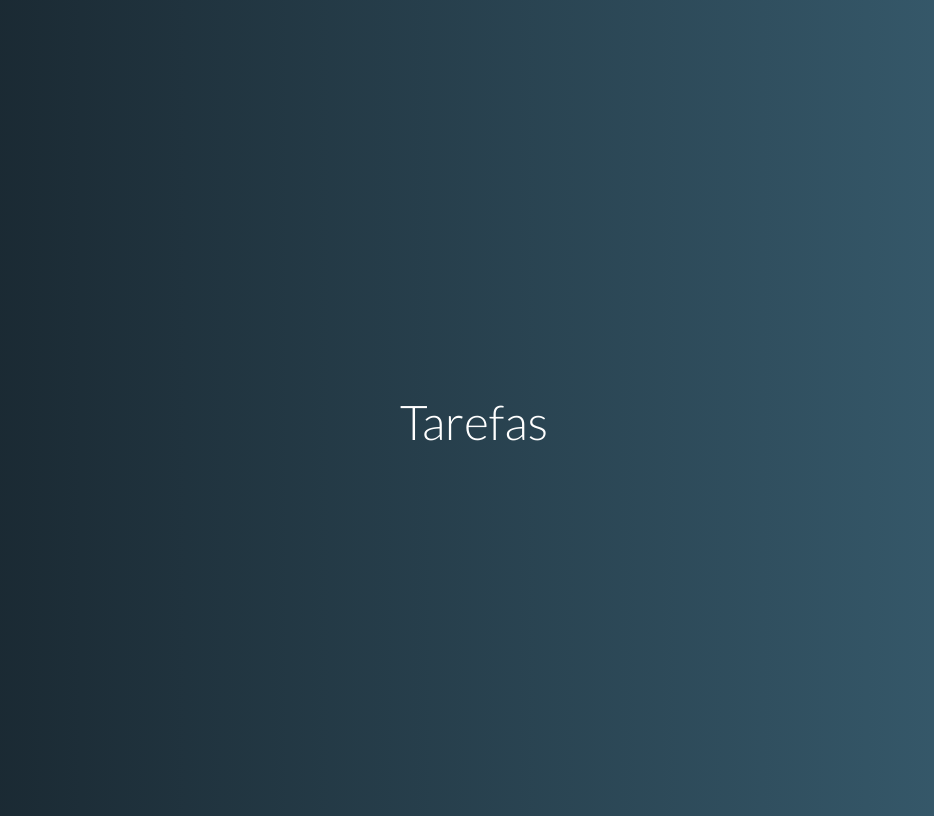
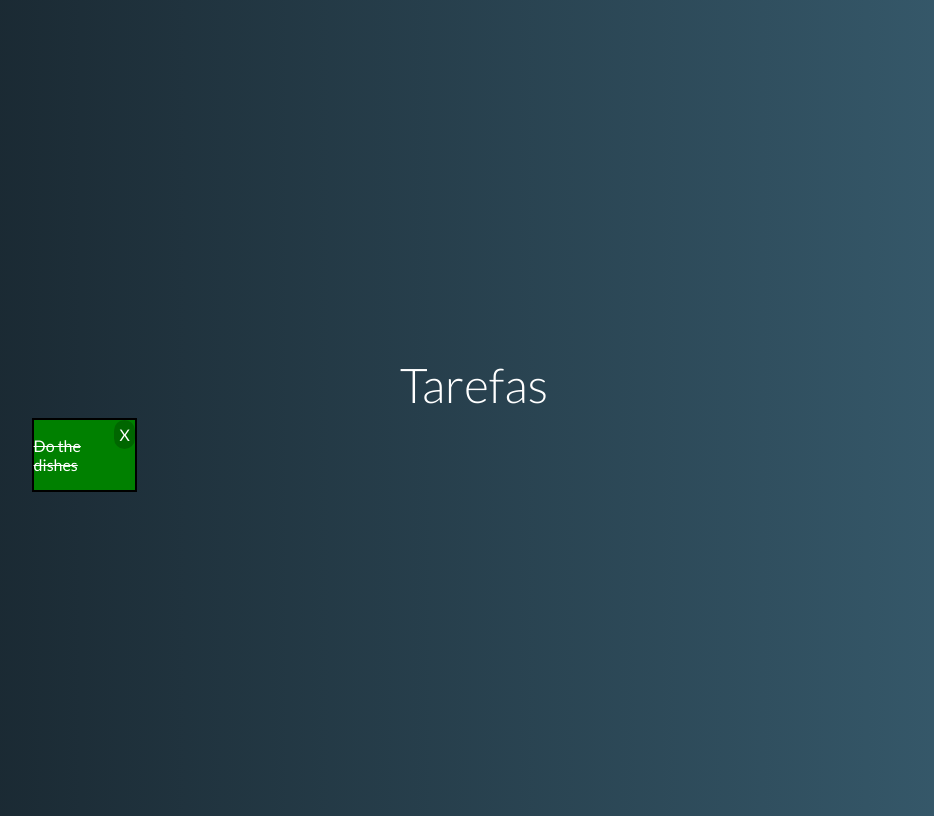
Before and after one commit to joaofelipesus/todo-list-vue-course, a Vue app: page / in a window 1280 px wide. Shown: the whole page, without its empty margins (166-1100 px from the left). Built offline with nearby package versions, Linux system fonts and the light colour scheme.

Commit message:
feat: add task list component.

```diff
--- a/src/App.vue
+++ b/src/App.vue
@@ -1,11 +1,22 @@
 <template>
   <div id="app">
     <h1>Tarefas</h1>
+    <task-list :tasks="tasks" />
   </div>
 </template>
 
 <script>
-export default {}
+import TaskCard from './components/TaskCard.vue'
+import TaskList from './components/TaskList.vue'
+
+export default {
+  components: { TaskCard, TaskList },
+  data () {
+    return {
+      tasks: [{description: 'Do the dishes', status: 'done'}]
+    }
+  }
+}
 </script>
 
 <style>
--- a/src/components/TaskCard.vue
+++ b/src/components/TaskCard.vue
@@ -7,7 +7,6 @@
     <p v-else data-test="description">
       {{task.description}}
     </p>
-
   </div>
 </template>
 
--- /dev/null
+++ b/src/components/TaskList.vue
@@ -0,0 +1,38 @@
+<template>
+  <div class="task-list">
+    <div v-if="tasks.length > 0">
+      <task-card
+        v-for="task in tasks"
+        :key="task.description"
+        :task="task"
+        data-test="task-card"
+      />
+    </div>
+    <p
+      v-else
+      data-test="empty-list-message"
+    >
+      Todas as tartefas feitas.
+    </p>
+  </div>
+</template>
+
+<script>
+import TaskCard from './TaskCard.vue'
+export default {
+  components: { TaskCard },
+  props: {
+    tasks: {
+      type: Array,
+      require: true
+    }
+  }
+}
+</script>
+
+<style>
+  .task-list {
+    width: 80%;
+    margin-left: 10%;
+  }
+</style>
```
Also changed, not shown: 1 other file (tests, documents, lock files or other folders).
